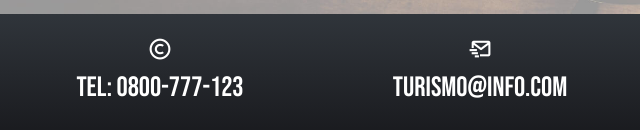
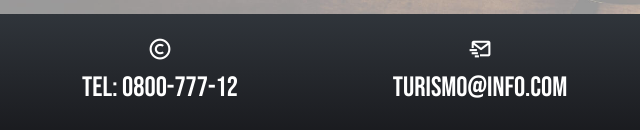
Before and after one commit to carbelpamela/EntregaFinal, a website: page index.html in a window 1280 px wide. Shown: the part 3908-4038 px from the top of the page, 0-640 px from the left. Drawn offline with nearby package versions, Linux system fonts and the light colour scheme.

Commit message:
agregue datos de contacto footer

```diff
--- a/index.html
+++ b/index.html
@@ -314,7 +314,7 @@
                 <div class="contact">
                     <div class="item__contact">
                         <i class='bx bx-copyright contact__icon' ></i>
-                        <h3 class="contact__title">Tel: 0800-777-123</h3>
+                        <h3 class="contact__title">Tel: 0800-777-12</h3>
                     </div>
 
                     <div class="item__contact">
```
